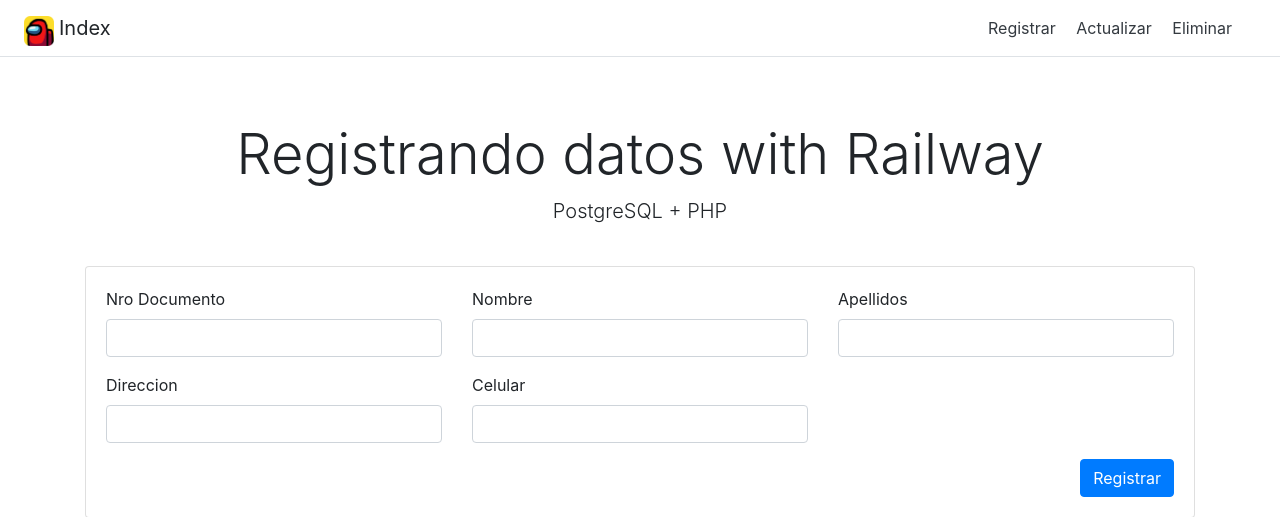
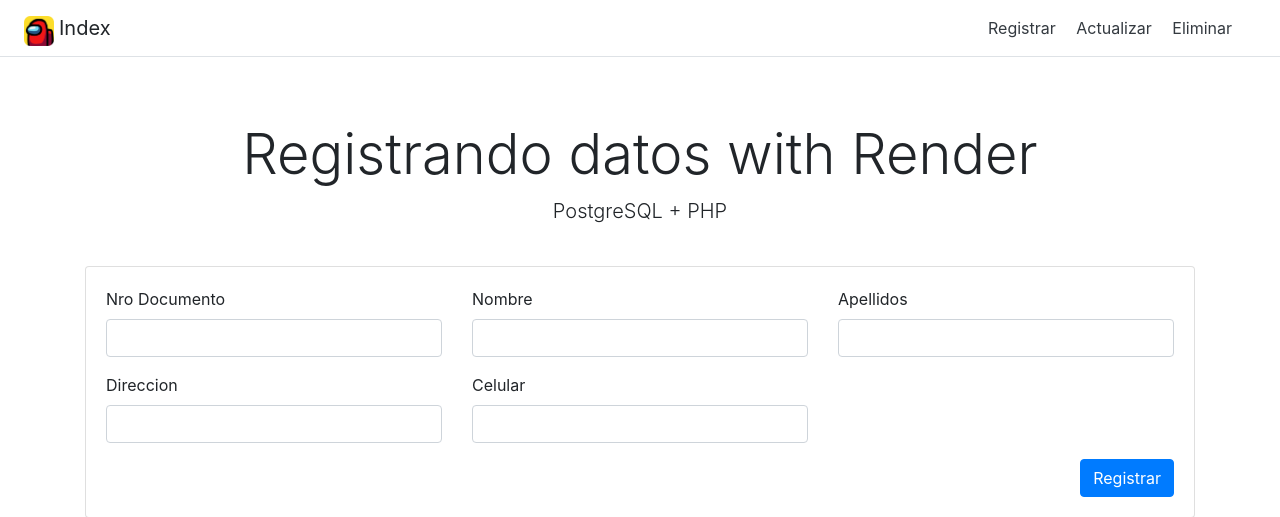
Before and after one commit to Odenfis/test2dsn, a PHP site: page / in a window 1280 px wide. Shown: the top 517 px of the page. Run offline with PHP 8.4, Linux system fonts and the light colour scheme; some libraries are stand-ins or nearby versions.

Commit message:
change_text_index

```diff
--- a/index.php
+++ b/index.php
@@ -29,7 +29,7 @@
     </div>
 
     <div class="container px-3 py-3 pt-md-5 pb-md-4 mx-auto text-center">
-      <h1 class="display-4">Registrando datos with Railway</h1>
+      <h1 class="display-4">Registrando datos with Render</h1>
       <p class="lead">PostgreSQL + PHP</p>
     </div>
 
```
